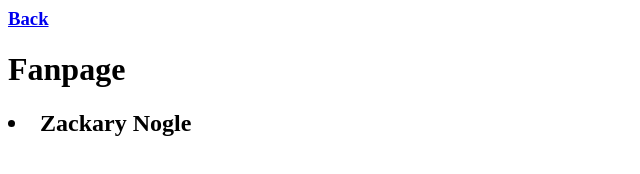
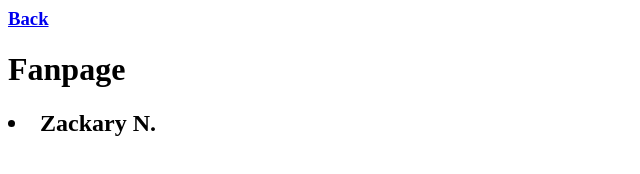
Before and after one commit to Someone8448/nh-cal-Someone8448, a plain HTML site: page fan.html in a window 1280 px wide. Shown: the full height of the page, 0-640 px from the left. Drawn offline with Linux system fonts and the light colour scheme.

Commit message:
Update fan.html

```diff
--- a/fan.html
+++ b/fan.html
@@ -2,5 +2,5 @@
 <title>Fanpage</title>
 <h3><a href="index.html">Back</a></h3>
 <h1>Fanpage</h1>
-<h2><li>Zackary Nogle</h2>
+<h2><li>Zackary N.</h2>
 <html>
```
